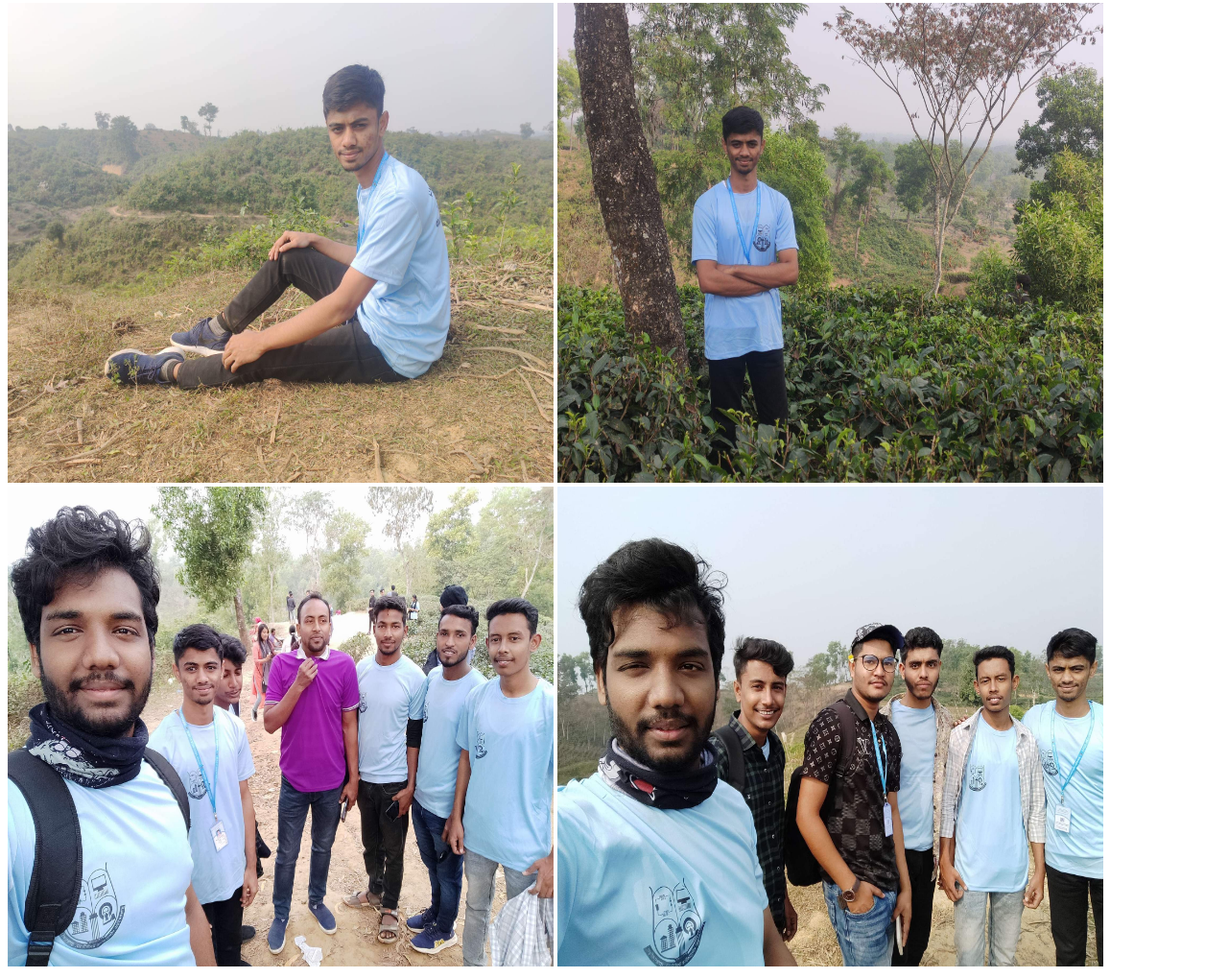
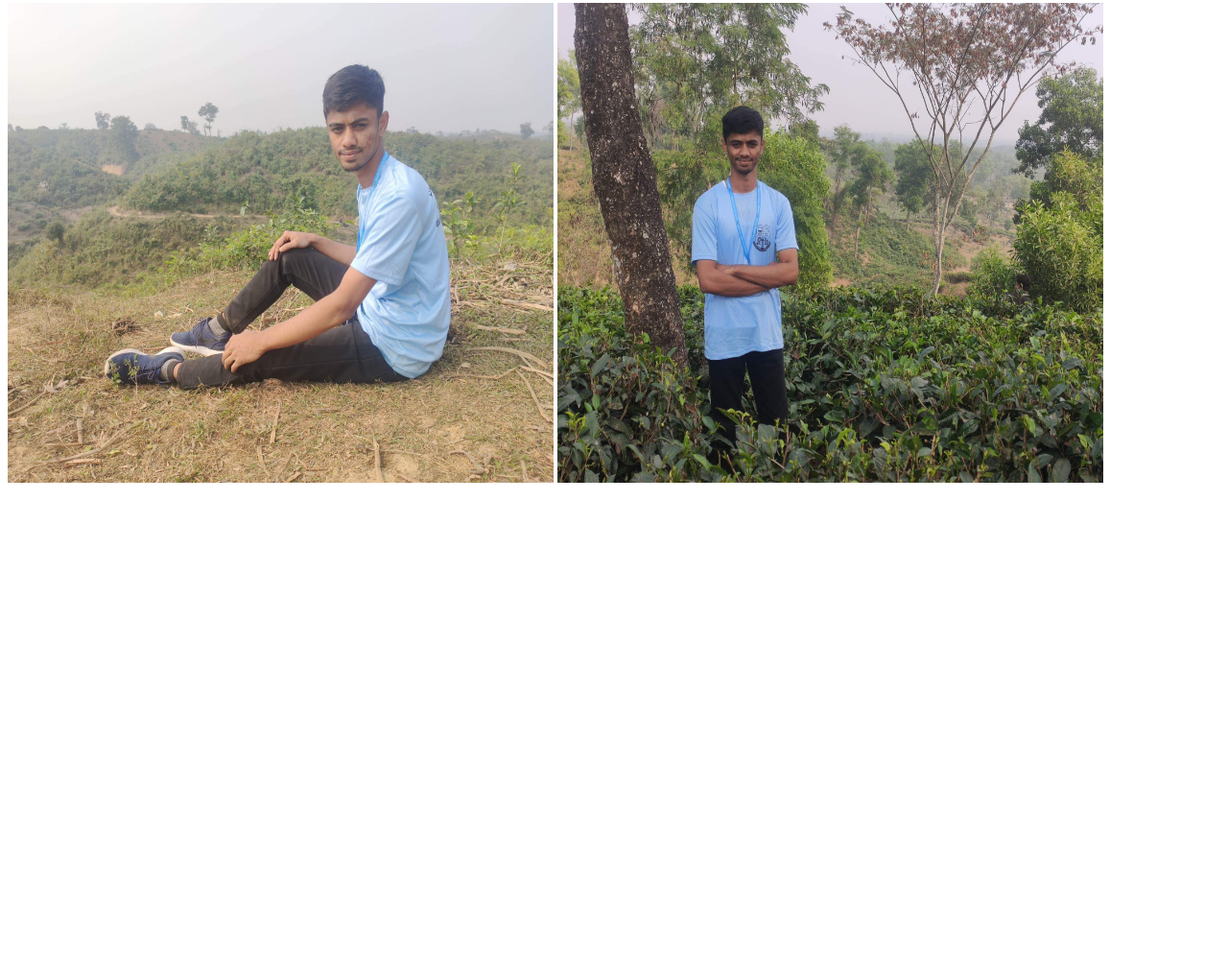
Before and after one commit to Ashraful610/batch-6-M3-Git-explore, a plain HTML site: page index.html in a window 1280 px wide. Shown: the part 299-1318 px from the top of the page at 96% size. After the commit the page ends 814 px from the top, so only its background shows below. Drawn offline with Linux system fonts and the light colour scheme.

Commit message:
new branch

```diff
--- a/index.html
+++ b/index.html
@@ -14,7 +14,5 @@
     <p>Lorem ipsum dolor, sit amet consectetur adipisicing elit. Temporibus amet tempora delectus natus molestiae deserunt porro. Numquam pariatur, ratione quos tenetur reprehenderit quae unde vitae excepturi corrupti architecto saepe sint dicta? Nemo sapiente vel itaque laboriosam, eveniet officiis est accusamus et quibusdam deleniti suscipit molestias doloribus odit qui voluptatem animi?</p>
     <img src="tour-pic-1.jpg" alt="">
     <img src="tour-pic-2.jpg" alt="">
-    <img src="tour-pic-3.jpg" alt="">
-    <img src="tour-pic-4.jpg" alt="">
 </body>
 </html>
```
